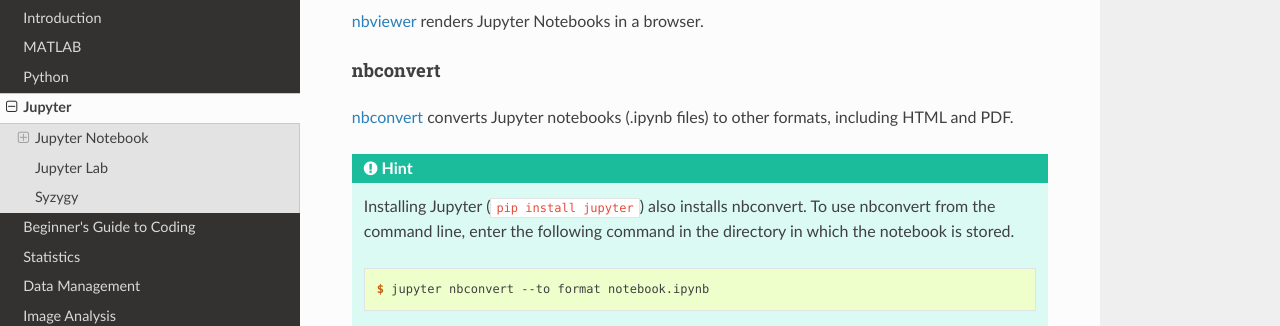
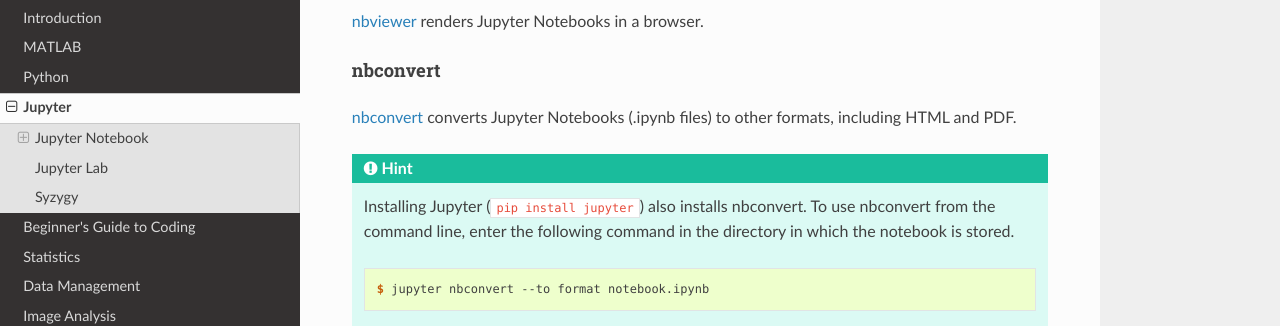
Before and after one commit to ubcbraincircuits/onboarding, a Sphinx documentation site: the page built from source/jupyter.rst, in a window 1280 px wide and 900 px high, scrolled down 769 px. Shown: the part 150-476 px from the top of the window. Built offline with Sphinx 7.4.7 and the Read the Docs theme 2.0.0, drawn with Linux system fonts in a browser that asks for light colours; pages that are not in the unit, such as notebooks, are missing from menus.

```diff
--- a/source/jupyter.rst
+++ b/source/jupyter.rst
@@ -44,7 +44,7 @@ nbviewer
 nbconvert
 ---------
 
-`nbconvert <https://nbconvert.readthedocs.io/en/latest/index.html#>`_ converts Jupyter notebooks (.ipynb files) to
+`nbconvert <https://nbconvert.readthedocs.io/en/latest/index.html#>`_ converts Jupyter Notebooks (.ipynb files) to
 other formats, including HTML and PDF.
 
 .. hint::
```
